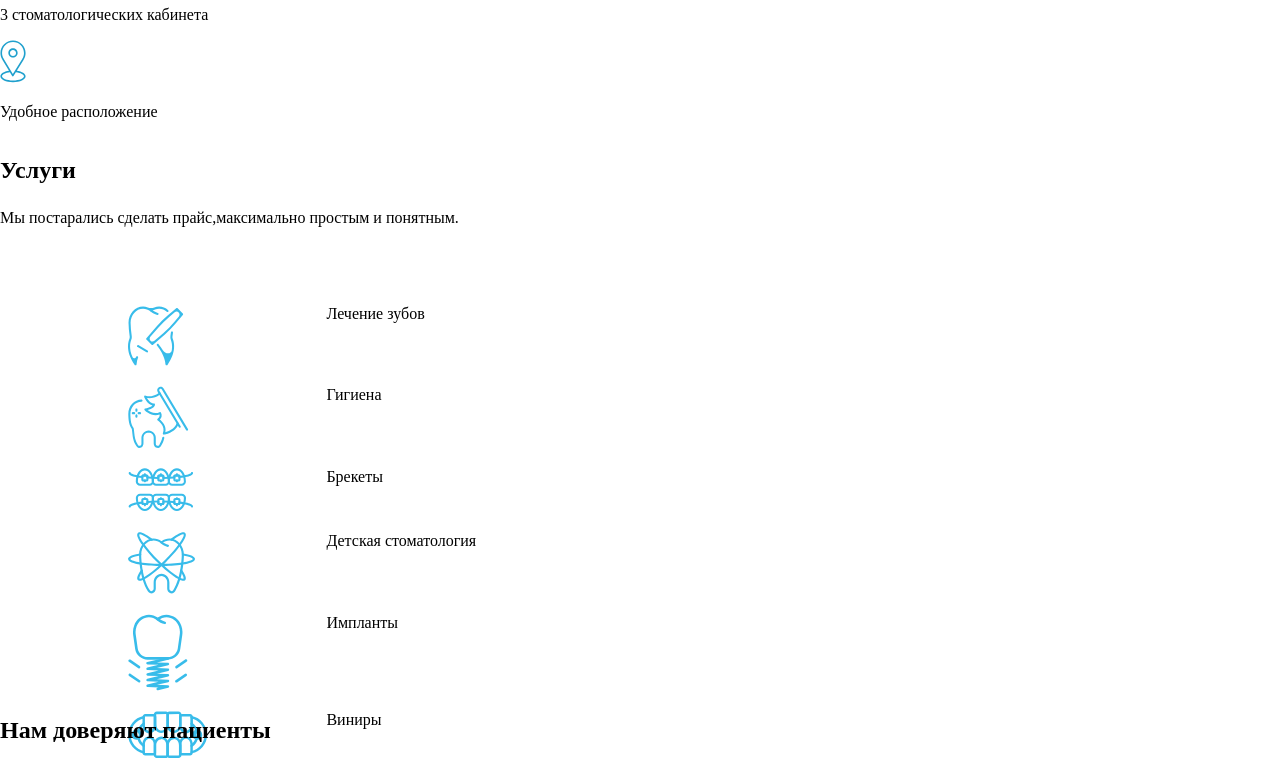
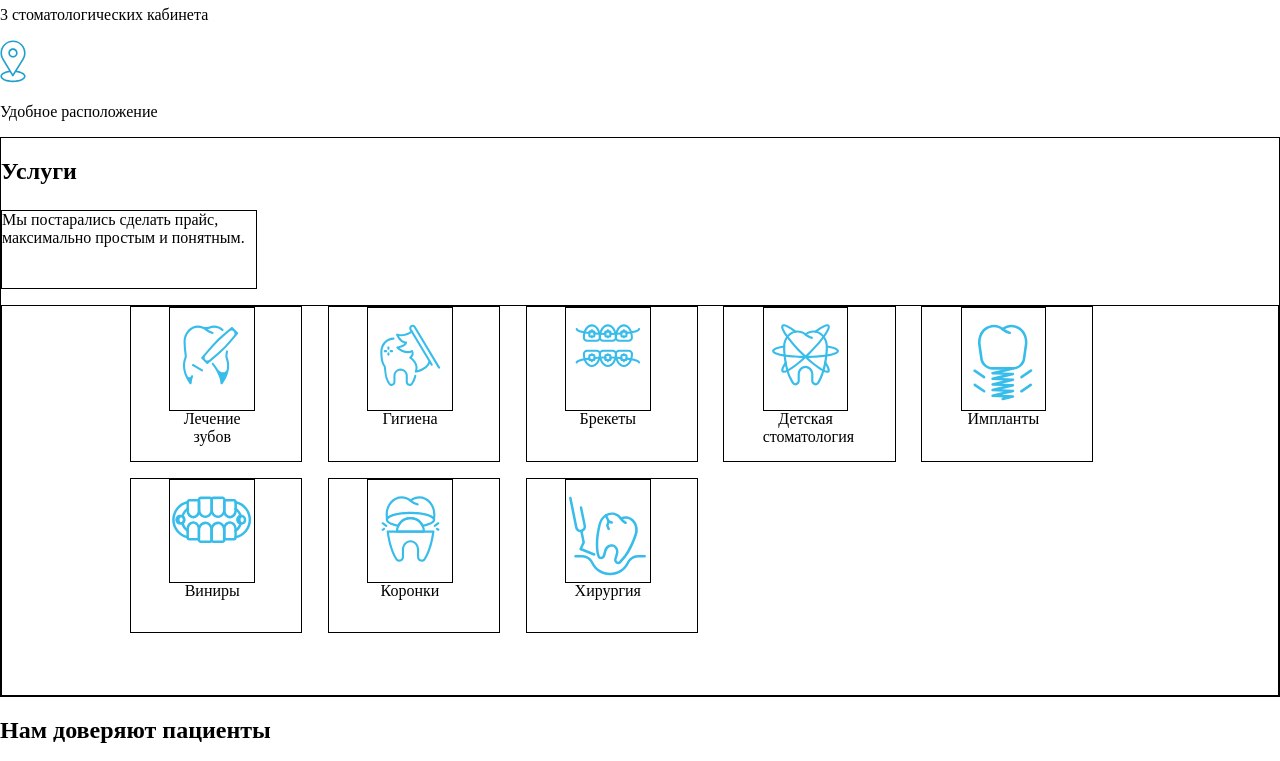
Before and after one commit to Evgenia0712/The_Dentistry, a plain HTML site: page index.html in a window 1280 px wide. Shown: the part 640-1401 px from the top of the page. Drawn offline with Linux system fonts and the light colour scheme.

Commit message:
style: сделала примерное пзиционирование элементов

```diff
--- a/style/style.scss
+++ b/style/style.scss
@@ -13,24 +13,32 @@ body {
     display: grid;
     grid-template-columns: 1fr;
     grid-template-rows: 10% 20% 1fr;
+    border: 1px solid black;
+
+    .block-3__text-info {
+        width: 20vw;
+        border: 1px solid black;
+    }
 }
 
-.block-3__cards {
+.block-3__wr-cards {
     display: grid;
     grid-template-columns: 15% 15% 15% 15% 15%;
     grid-template-rows: 40% 40%;
     column-gap: 2vw;
     row-gap: 2vh;
     padding-left: 10vw;
+    border: 1px solid black;
 
-    .cards__item {
+    .block-3__cards {
         background-color: FBFBFB;
         display: grid;
         grid-template-columns: 65%;
-        grid-template-rows: 50% 1fr;
+        grid-template-rows: 62% 1fr;
         row-gap: 1vh;
         text-align: center;
         padding-left: 3vw;
+        border: 1px solid black;
     }
 
     .cell_6 {
@@ -38,7 +46,8 @@ body {
     }
 }
 
-.item__img {
+.cards__wr-img {
     height: 13vh;
     padding-top: 2vh;
+    border: 1px solid black;
 }
```
Also changed, not shown: index.html (+1 -1 lines), style/style.css, 1 other file.
